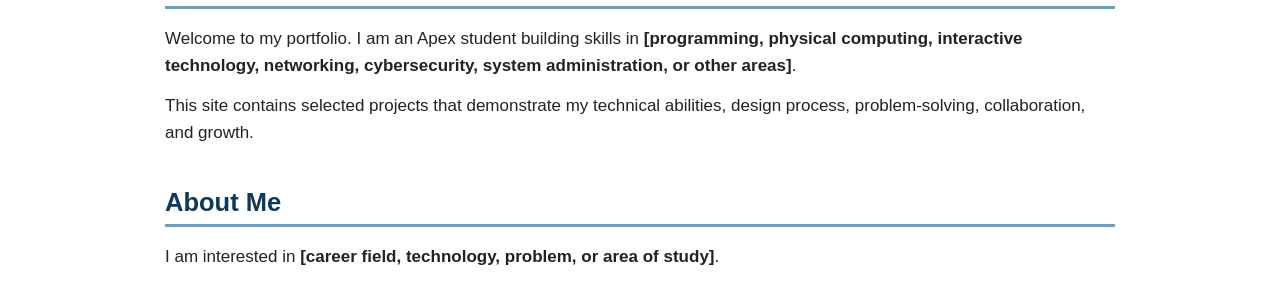
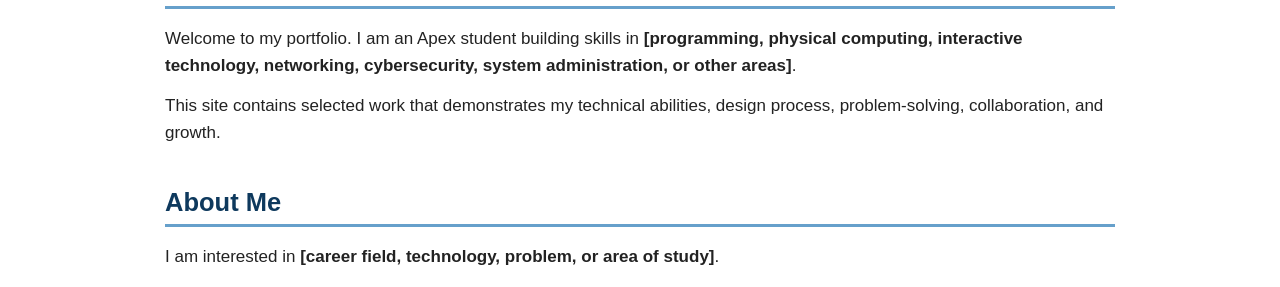
Before and after one commit to APEX-BVSD/apex-portfolio, a Jekyll site: the page built from index.md, in a window 1280 px wide. Shown: the part 250-537 px from the top of the page. Built offline with Jekyll 4.4.1, drawn with Linux system fonts in a browser that asks for light colours.

Commit message:
Update language for consistency in project vs. work

```diff
--- a/index.md
+++ b/index.md
@@ -9,7 +9,7 @@ title: Home
 
 Welcome to my portfolio. I am an Apex student building skills in **[programming, physical computing, interactive technology, networking, cybersecurity, system administration, or other areas]**.
 
-This site contains selected projects that demonstrate my technical abilities, design process, problem-solving, collaboration, and growth.
+This site contains selected work that demonstrates my technical abilities, design process, problem-solving, collaboration, and growth.
 
 ## About Me
 
```
